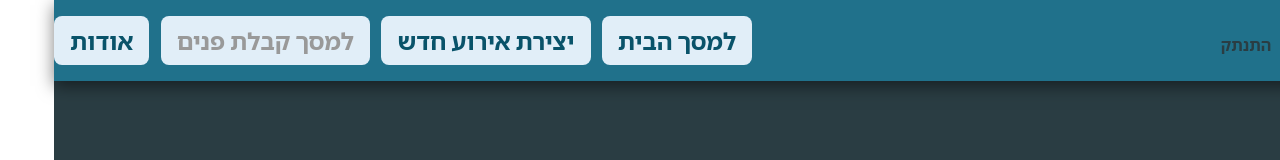
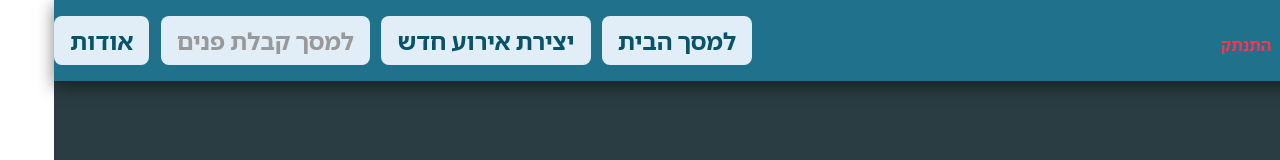
Before and after one commit to Yinon-bar/10Dance-v2-client, a React (Vite) app: page /about in a window 1280 px wide. Shown: the top 160 px of the page. Built offline with nearby package versions, Linux system fonts and the light colour scheme; no server answers; the HTML template or start-up script is replaced by a standard one.

Commit message:
Logout and delete from local storage

```diff
--- a/src/Components/Header/HeaderAdmin/HeaderAdmin.css
+++ b/src/Components/Header/HeaderAdmin/HeaderAdmin.css
@@ -48,12 +48,13 @@ h3 {
 .HeaderAdmin .container .content h3 span.logout {
   cursor: pointer;
   font-size: 1rem;
-  color: #2a3d43;
+  font-weight: 800;
+  color: rgb(255, 52, 75);
 }
 
 .HeaderAdmin .container .content h3 span.logout:hover {
   color: #fff;
-  font-size: 1.2rem;
+  font-size: 1.1rem;
 }
 
 .HeaderAdmin .container .content .btn-group {
```
